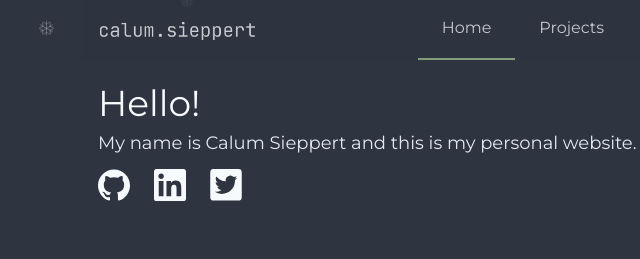
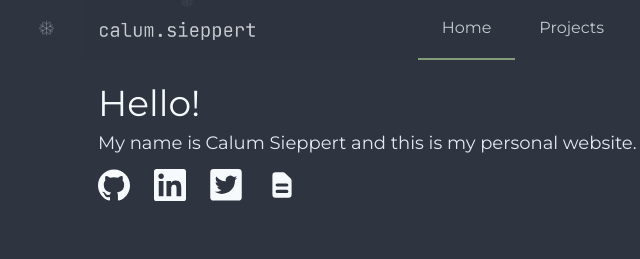
Before and after one commit to rynoV/calumsieppert.me-v3, a Gatsby site: page / in a window 1280 px wide. Shown: the top 259 px of the page, 174-814 px from the left. Built offline with nearby package versions, Linux system fonts and the light colour scheme; Gatsby itself is replaced by a stand-in of ours.

Commit message:
Add resume link on home page

```diff
--- a/src/pages/index.tsx
+++ b/src/pages/index.tsx
@@ -7,6 +7,7 @@ import { CabinScene } from '../components/CabinScene'
 import GithubIcon from '../../images/github.inline.svg'
 import LinkedInIcon from '../../images/linkedin.inline.svg'
 import TwitterIcon from '../../images/twitter.inline.svg'
+import DocumentIcon from '../../images/document.inline.svg'
 
 export default function IndexPage({ location, data }) {
     const {
@@ -44,6 +45,14 @@ export default function IndexPage({ location, data }) {
                 >
                     <TwitterIcon className={iconClasses} alt='Twitter Icon' />
                 </a>
+                <a
+                    className={linkClasses}
+                    href='/calum_sieppert_resume.pdf'
+                    aria-label='Resume Icon'
+                    title='My resume'
+                >
+                    <DocumentIcon className={iconClasses} alt='Resume Icon' />
+                </a>
             </div>
             <CabinScene />
         </Layout>
```
Also changed, not shown: README.md, images/document.inline.svg (added).
